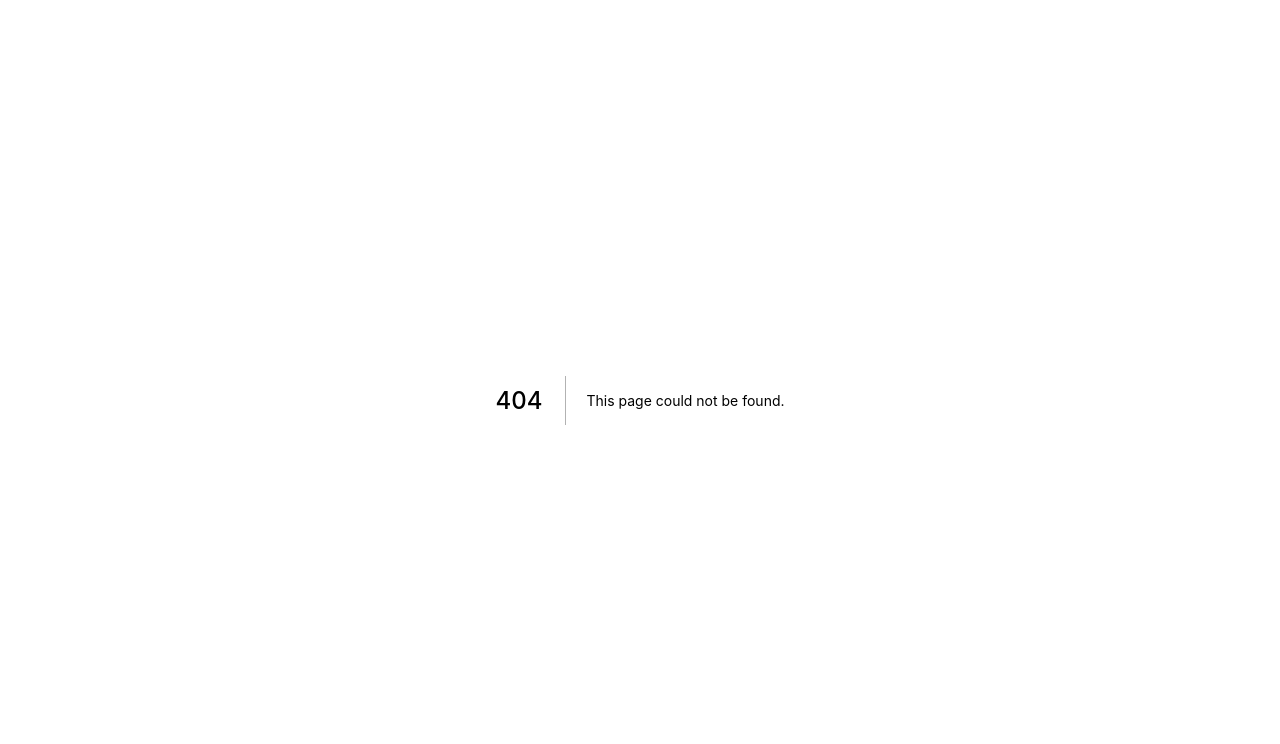
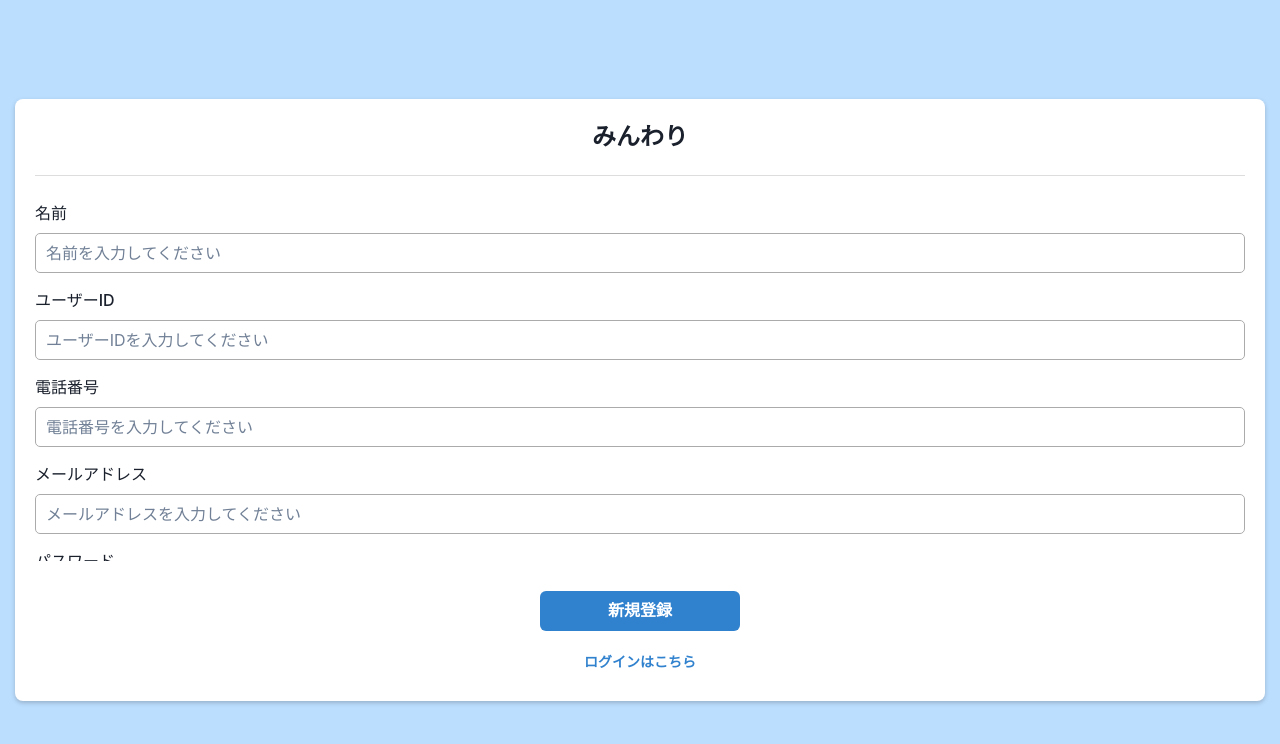
Before and after one commit to mizuki0201/minwari_v2, a Next.js app: page /signup in a window 1280 px wide. Before the commit this address had no page. Shown: the top 744 px of the page. Built offline with nearby package versions, Linux system fonts and the light colour scheme.

Commit message:
signinページとsignupページの実装 (#8)
* fix: GroupPageのタイポ修正

* feat: signinコンポーネントの実装

* feat: signupコンポーネントの実装

* feat: signinページとsignupページの作成

```diff
--- a/components/pages/groups/GroupPage.tsx
+++ b/components/pages/groups/GroupPage.tsx
@@ -1,7 +1,9 @@
 import React, { FC } from "react";
-import { GroupPresenter } from "./GroupPagePresenter";
+import { GroupPagePresenter } from "./GroupPagePresenter";
 import { groupsMockData, friendsMockData } from "./__dev__/mockData";
 
 export const GroupPage: FC = () => {
-  return <GroupPresenter groups={groupsMockData} friends={friendsMockData} />;
+  return (
+    <GroupPagePresenter groups={groupsMockData} friends={friendsMockData} />
+  );
 };
--- a/components/pages/groups/GroupPagePresenter.tsx
+++ b/components/pages/groups/GroupPagePresenter.tsx
@@ -19,7 +19,7 @@ type FriendsProps = Array<{
   name: string;
 }>;
 
-export const GroupPresenter: FC<{
+export const GroupPagePresenter: FC<{
   groups: GroupsProps;
   friends: FriendsProps;
 }> = ({ groups, friends }) => {
--- /dev/null
+++ b/components/pages/signin/index.ts
@@ -0,0 +1 @@
+export { SigninPagePresenter as SigninPage } from "./SigninPagePresenter";
--- /dev/null
+++ b/components/pages/signup/SignupPagePresenter.tsx
@@ -0,0 +1,112 @@
+import React, { FC } from "react";
+import {
+  Button,
+  chakra,
+  FormControl,
+  FormLabel,
+  Input,
+} from "@chakra-ui/react";
+
+export const SignupPagePresenter: FC = () => (
+  <chakra.div
+    backgroundColor="#BBDEFF"
+    width="100vw"
+    height="100vh"
+    display="flex"
+    alignItems="center"
+    padding="0 15px"
+  >
+    <chakra.div
+      width="100%"
+      margin="0 auto"
+      backgroundColor="#ffffff"
+      boxShadow="0px 2px 4px rgba(51, 51, 51, 0.25)"
+      borderRadius="8px"
+      padding="20px"
+    >
+      <chakra.h1 textAlign="center" fontSize="24px" fontWeight="bold">
+        みんわり
+      </chakra.h1>
+      <chakra.span
+        display="block"
+        width="100%"
+        borderTop="1px solid #DEDDDD"
+        margin="20px 0 25px"
+      />
+      <FormControl>
+        <chakra.div height="360px" overflow="scroll" whiteSpace="nowrap">
+          <chakra.div mb="15px">
+            <FormLabel htmlFor="name">名前</FormLabel>
+            <Input
+              id="email"
+              p="10px"
+              border="1px solid #ABABAB"
+              borderRadius="5px"
+              placeholder="名前を入力してください"
+            />
+          </chakra.div>
+          <chakra.div mb="15px">
+            <FormLabel htmlFor="user-id">ユーザーID</FormLabel>
+            <Input
+              id="user-id"
+              p="10px"
+              border="1px solid #ABABAB"
+              borderRadius="5px"
+              placeholder="ユーザーIDを入力してください"
+            />
+          </chakra.div>
+          <chakra.div mb="15px">
+            <FormLabel htmlFor="phone">電話番号</FormLabel>
+            <Input
+              id="phone"
+              p="10px"
+              border="1px solid #ABABAB"
+              borderRadius="5px"
+              placeholder="電話番号を入力してください"
+            />
+          </chakra.div>
+          <chakra.div mb="15px">
+            <FormLabel htmlFor="email">メールアドレス</FormLabel>
+            <Input
+              id="email"
+              p="10px"
+              border="1px solid #ABABAB"
+              borderRadius="5px"
+              placeholder="メールアドレスを入力してください"
+            />
+          </chakra.div>
+          <chakra.div mb="25px">
+            <FormLabel htmlFor="password">パスワード</FormLabel>
+            <Input
+              id="password"
+              p="10px"
+              border="1px solid #ABABAB"
+              borderRadius="5px"
+              placeholder="パスワードを入力してください"
+            />
+          </chakra.div>
+        </chakra.div>
+        <chakra.div display="flex" justifyContent="center" m="30px 0 20px">
+          <Button
+            colorScheme="blue"
+            type="submit"
+            width="200px"
+            onClick={() => console.log("新規登録")}
+          >
+            新規登録
+          </Button>
+        </chakra.div>
+        <chakra.div display="flex" justifyContent="center" mb="10px">
+          <Button
+            colorScheme="blue"
+            variant="link"
+            fontSize="14px"
+            onClick={() => console.log("ログインページへ！")}
+          >
+            ログインはこちら
+          </Button>
+        </chakra.div>
+      </FormControl>
+    </chakra.div>
+  </chakra.div>
+);
--- /dev/null
+++ b/components/pages/signup/index.ts
@@ -0,0 +1 @@
+export { SignupPagePresenter as SignupPage } from "./SignupPagePresenter";
--- /dev/null
+++ b/pages/signup/index.tsx
@@ -0,0 +1,8 @@
+import type { NextPage } from "next";
+import { SignupPage } from "../../components/pages/signup";
+
+const Signup: NextPage = () => {
+  return <SignupPage />;
+};
+
+export default Signup;
```
Also changed, not shown: components/pages/signin/SigninPagePresenter.tsx (added, +80 -0 lines), pages/signin/index.tsx (added, +8 -0 lines).
